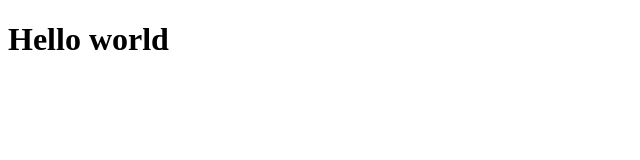
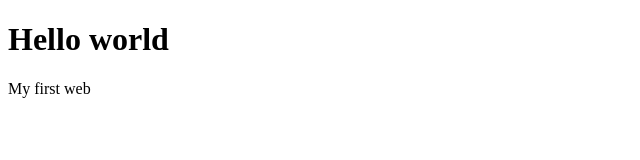
Before and after one commit to Steph-Hawkins/hawkins-web, a plain HTML site: page index.html in a window 1280 px wide. Shown: the whole page, without its empty margins (0-640 px from the left). Drawn offline with Linux system fonts and the light colour scheme.

Commit message:
new branch

```diff
--- a/index.html
+++ b/index.html
@@ -7,5 +7,6 @@
 </head>
 <body>
     <h1>Hello world</h1>
+    <p>My first web</p>
 </body>
 </html>
```
